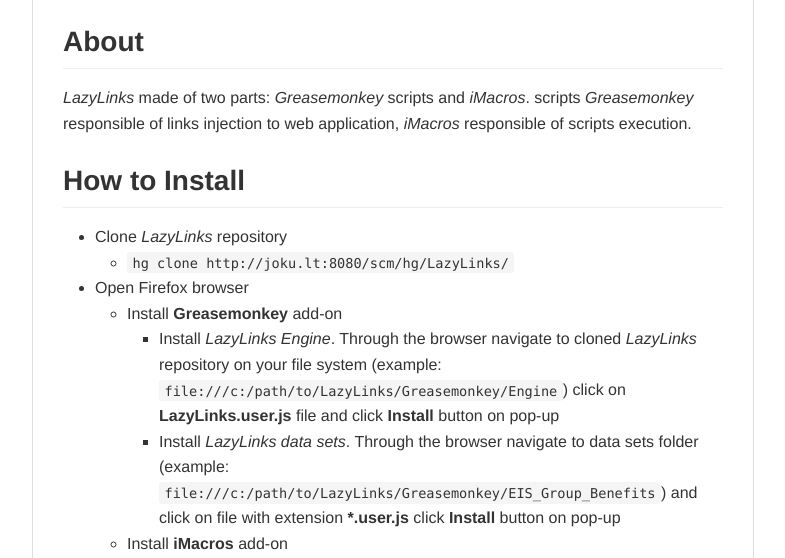
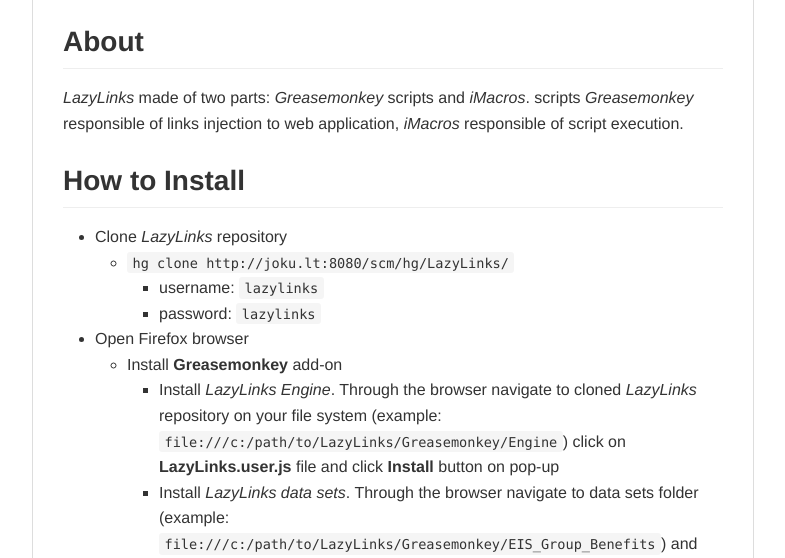
Before and after one commit to jonkun/LazyLinks, a plain HTML site: page Readme.html in a window 1280 px wide. Shown: the part 215-773 px from the top of the page, without its empty margins (247-1032 px from the left). Drawn offline with Linux system fonts and the light colour scheme.

Commit message:
Updated scripts

```diff
--- a/Readme.html
+++ b/Readme.html
@@ -1017,11 +1017,15 @@
 </style><title>Readme</title></head><body><article class="markdown-body"><h1 id="lazylinks-makes-augmented-web-page"><a name="user-content-lazylinks-makes-augmented-web-page" href="#lazylinks-makes-augmented-web-page" class="headeranchor-link" aria-hidden="true"><span class="headeranchor"></span></a>LazyLinks makes augmented web page</h1>
 <p><em>LazyLinks</em> injects user predefined links to web page without changing web page sources on server side. </p>
 <h2 id="about"><a name="user-content-about" href="#about" class="headeranchor-link" aria-hidden="true"><span class="headeranchor"></span></a>About</h2>
-<p><em>LazyLinks</em> made of two parts: <em>Greasemonkey</em> scripts and <em>iMacros</em>. scripts <em>Greasemonkey</em> responsible of links injection to web application, <em>iMacros</em> responsible of scripts execution.</p>
+<p><em>LazyLinks</em> made of two parts: <em>Greasemonkey</em> scripts and <em>iMacros</em>. scripts <em>Greasemonkey</em> responsible of links injection to web application, <em>iMacros</em> responsible of script execution.</p>
 <h2 id="how-to-install"><a name="user-content-how-to-install" href="#how-to-install" class="headeranchor-link" aria-hidden="true"><span class="headeranchor"></span></a>How to Install</h2>
 <ul>
 <li>Clone <em>LazyLinks</em> repository<ul>
-<li><code>hg clone http://joku.lt:8080/scm/hg/LazyLinks/</code></li>
+<li><code>hg clone http://joku.lt:8080/scm/hg/LazyLinks/</code><ul>
+<li>username: <code>lazylinks</code></li>
+<li>password: <code>lazylinks</code></li>
+</ul>
+</li>
 </ul>
 </li>
 <li>Open Firefox browser<ul>
--- a/iMacros/Config.js
+++ b/iMacros/Config.js
@@ -66,7 +66,7 @@
 						<input id="debugModeOn" type="radio" name=debugMode value="true"> On \
 						<input id="debugModeOff" type="radio" name=debugMode value="false"> Off \
 					</div>\
-					<legend><h3>Script playing</h3></legend>\
+					<legend><h3>Script</h3></legend>\
 					<div class="pure-control-group">\
 						<label>Stop on Error</label>\
 						<input id="stopOnErrorOn" type="radio" name=stopOnError value="true"> On \
```
Also changed, not shown: 1 other file.
